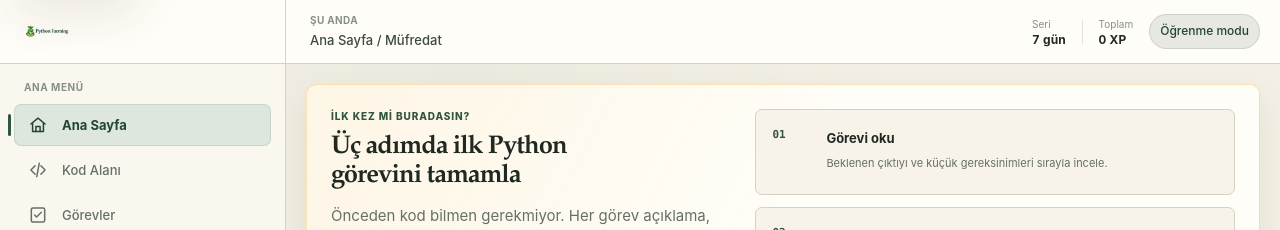
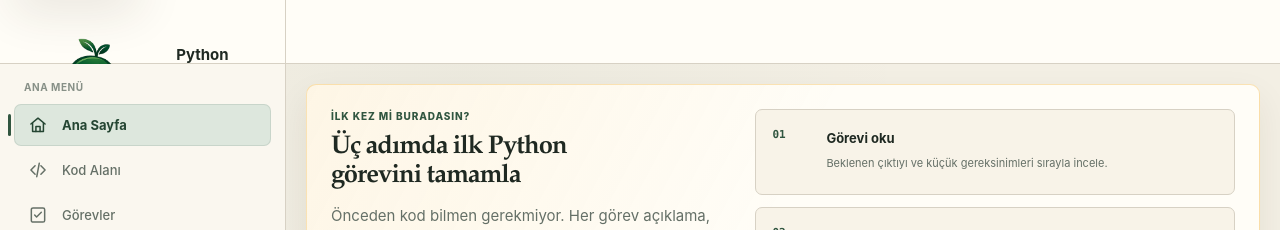
Before and after one commit to Akerem-dev/python-farming, a React (Vite) app: page / in a window 1280 px wide. Shown: the top 230 px of the page. Built offline with nearby package versions, Linux system fonts and the light colour scheme.

Commit message:
design: strengthen application brand lockup

```diff
--- a/src/components/navigation/TitleBar.tsx
+++ b/src/components/navigation/TitleBar.tsx
@@ -11,12 +11,18 @@ export function TitleBar({ context }: TitleBarProps) {
 
   return (
     <header className={styles.root}>
-      <div className={styles.brand}>
-        <img
-          className={styles.wordmark}
-          src="/assets/brand/python-farming-wordmark.png"
-          alt={appConfig.name}
-        />
+      <div className={styles.brand} aria-label={appConfig.name}>
+        <span className={styles.logoFrame} aria-hidden="true">
+          <img
+            className={styles.logo}
+            src="/assets/brand/logo-mark.png"
+            alt=""
+          />
+        </span>
+        <span className={styles.brandCopy}>
+          <strong>{appConfig.name}</strong>
+          <small>Kodla öğren, adım adım ilerle</small>
+        </span>
       </div>
 
       <div className={styles.context}>
```
